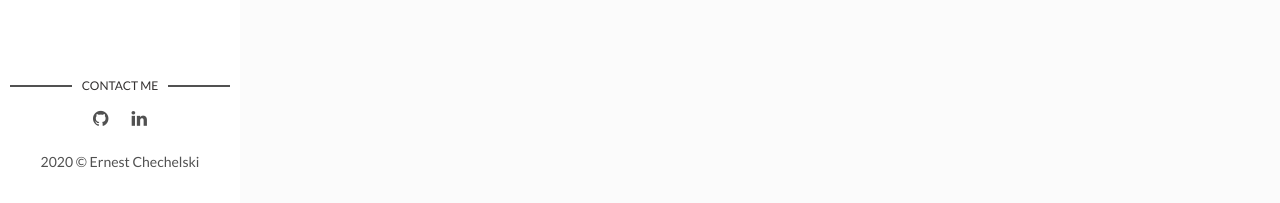
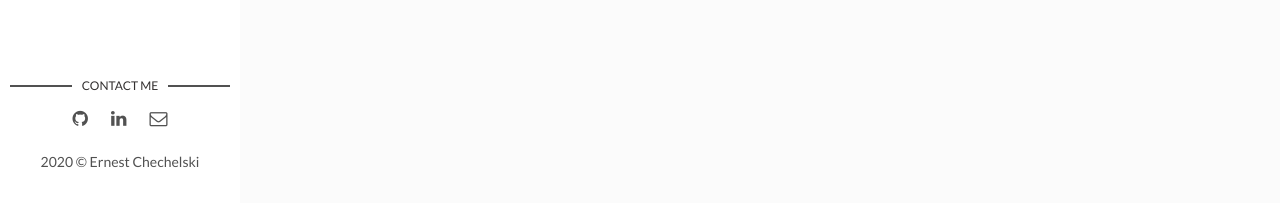
Before and after one commit to ernichechelski/Blog, a Jekyll site: the page built from index.html, in a window 1280 px wide. Shown: the part 694-897 px from the top of the page. Built offline with Jekyll 4.4.1, drawn with Linux system fonts in a browser that asks for light colours; the list of posts is cut into pages by our own code.

Commit message:
Adjusted gitignore and main layout

```diff
--- a/_config.yml
+++ b/_config.yml
@@ -10,11 +10,10 @@ site-twitter: #if your site has a twitter account, enter it here
 author: Ernest Chechelski # add your name
 author-img: profile.jpeg # add your photo
 about-author: iOS Developer. # add description
-social-twitter: # add your Twitter handle
-social-facebook: # add your Facebook handle
 social-github: ernichechelski # add your Github handle
-social-linkedin: # add your Linkedin handle
-social-email: # add your Email address
+social-linkedin: ernest-chechelski-94786913a # add your Linkedin handle
+social-email: ernichechelski@gmail.com # add your Email address
+
 
 # Disqus
 discus-identifier: blog-tech # add your discus identifier
--- a/_layouts/main.html
+++ b/_layouts/main.html
@@ -19,12 +19,10 @@ layout: default
         {% if site.social-github %}
           <li class="github"><a href="http://github.com/{{site.social-github}}" target="_blank"><i class="fa fa-github"></i></a></li>
         {% else %}
-          <li class="github"><a href="http://github.com/" target="_blank"><i class="fa fa-github" aria-hidden="true"></i></a></li>
+          <li class="github">No content<i class="fa fa-times" aria-hidden="true"></i></li>
         {% endif %}
         {% if site.social-linkedin %}
           <li class="linkedin"><a href="https://in.linkedin.com/in/{{site.social-linkedin}}" target="_blank"><i class="fa fa-linkedin"></i></a></li>
-        {% else %}
-          <li class="linkedin"><a href="https://in.linkedin.com/" target="_blank"><i class="fa fa-linkedin" aria-hidden="true"></i></a></li>
         {% endif %}
         {% if site.social-email %}
           <li class="email"><a href="mailto:{{site.social-email}}"><i class="fa fa-envelope-o"></i></a></li>
```
Also changed, not shown: 1 other file.
